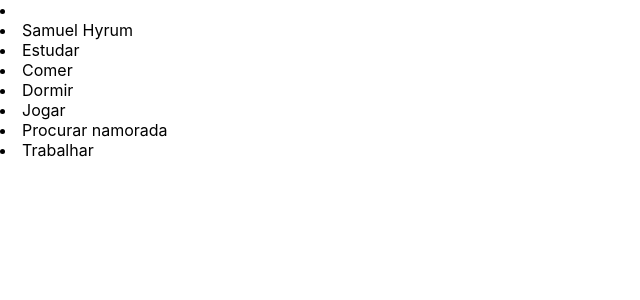
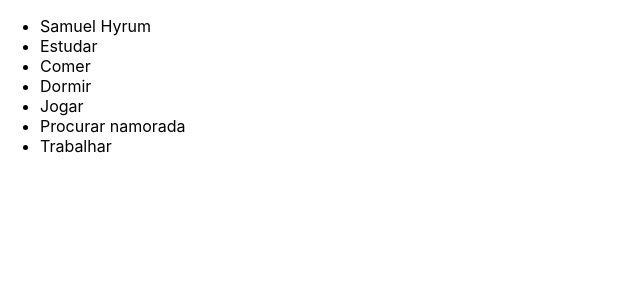
Before and after one commit to Samuelhyrum/Hello-Wolrd, a React (Create React App) app in the folder front-end/bloco-10-introducao-a-react/dia-1-hello-world-no-react/fixar/: page / in a window 1280 px wide. Shown: the top 300 px of the page, without its empty margins (0-640 px from the left). Built offline with nearby package versions, Linux system fonts and the light colour scheme.

Commit message:
Trocando pra UL

```diff
--- a/front-end/bloco-10-introducao-a-react/dia-1-hello-world-no-react/fixar/src/App.js
+++ b/front-end/bloco-10-introducao-a-react/dia-1-hello-world-no-react/fixar/src/App.js
@@ -3,7 +3,7 @@ import './App.css';
 
 const Task = (value) => {
   return (
-    <li>{value.map((comp) => <li>{comp}</li> )}</li>
+    <ul>{value.map((comp) => <li>{comp}</li> )}</ul>
   );
 }
 class App extends React.Component {
```
